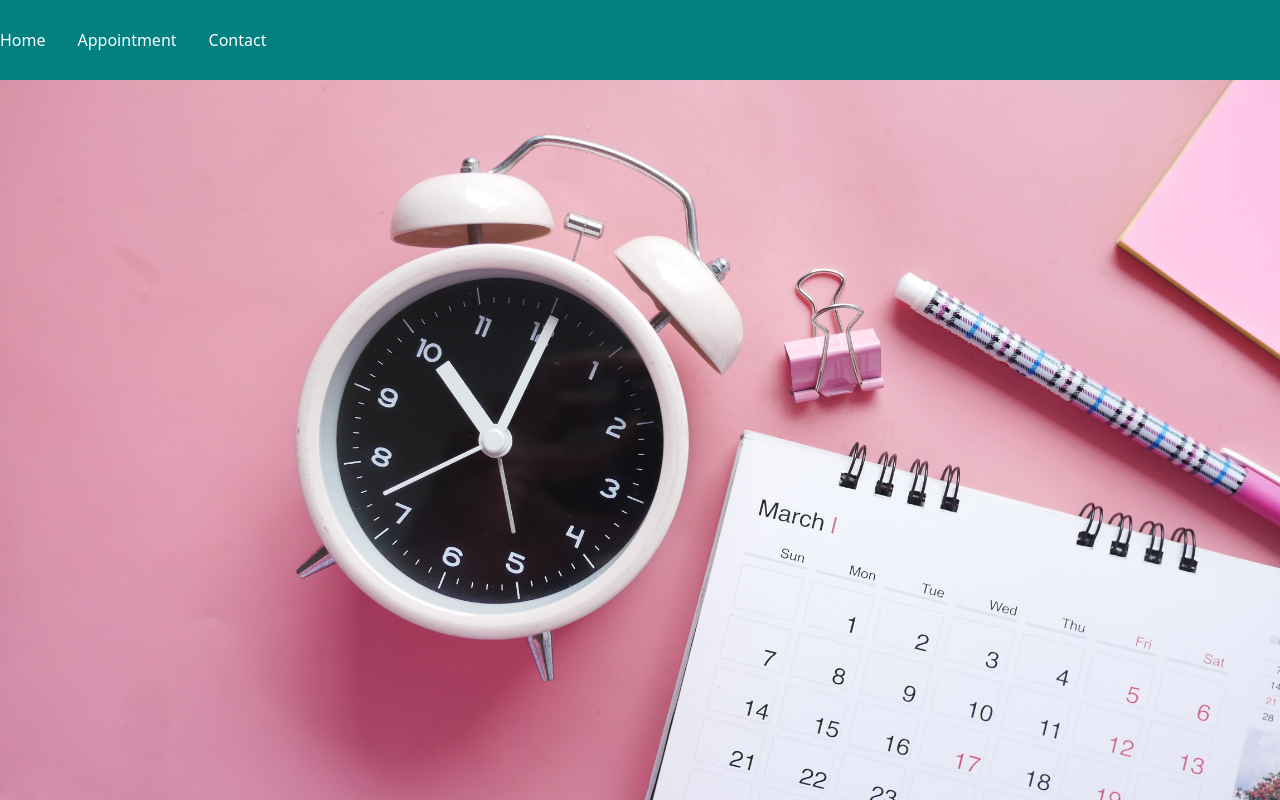
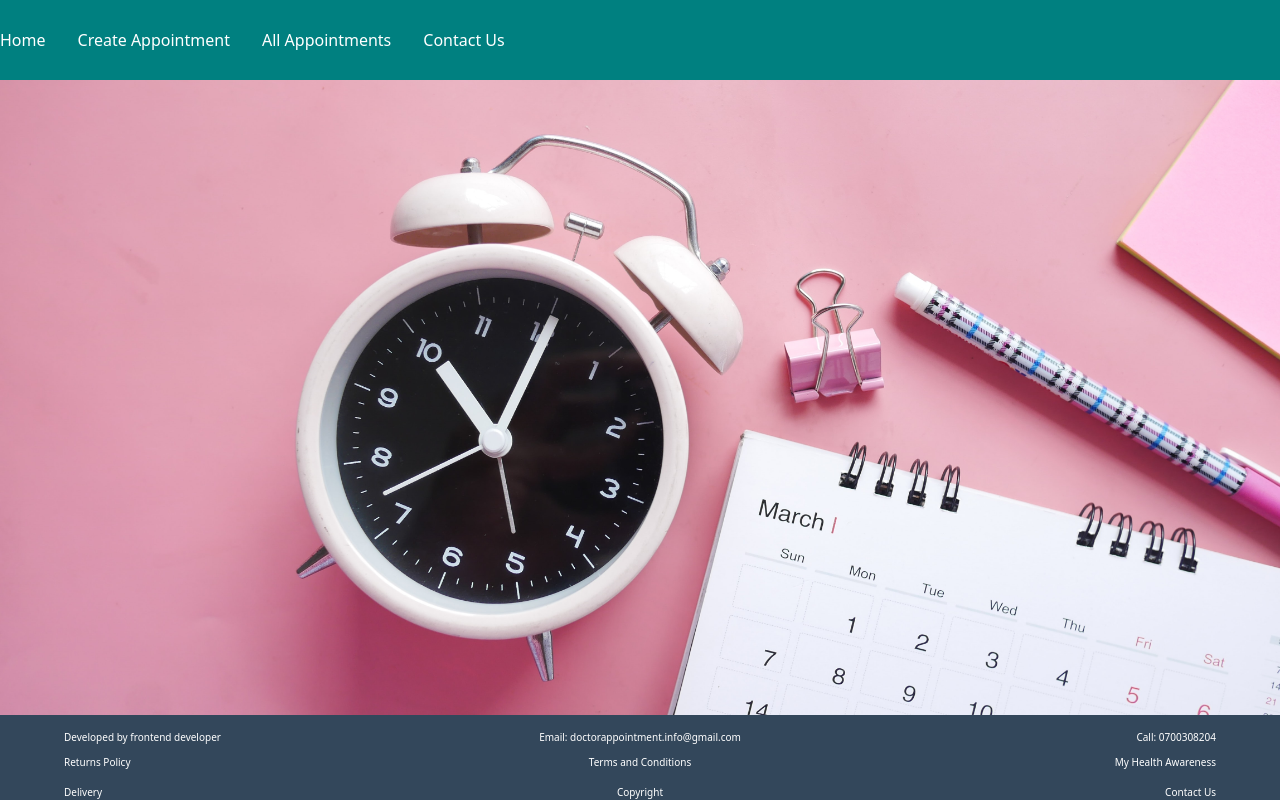
Before and after one commit to sylviaakoth/phase-3-project, a React (Create React App) app: page /contacts in a window 1280 px wide. Built offline with nearby package versions, Linux system fonts and the light colour scheme.

Commit message:
updated files

```diff
--- a/src/mycomponets/Appointment.js
+++ b/src/mycomponets/Appointment.js
@@ -3,6 +3,7 @@ import Inputs from '../components/Inputs'
 import Footer from '../components/Footer'
 
 function Appointment() {
+
   return (
     <>
         <Inputs/>
--- a/src/mycomponets/Header.js
+++ b/src/mycomponets/Header.js
@@ -8,10 +8,13 @@ function Header() {
                 <NavLink to='/'>Home</NavLink>
             </li>
             <li>
-                <NavLink to='/appointments'>Appointment</NavLink>
+                <NavLink to='/appointments'>Create Appointment</NavLink>
             </li>
             <li>
-                <NavLink to='/contact'>Contact</NavLink>
+                <NavLink to='/allappointments'>All Appointments</NavLink>
+            </li>
+            <li>
+                <NavLink to='/contacts'>Contact Us</NavLink>
             </li>
         </ul>
     </div>
--- /dev/null
+++ b/src/mycomponets/Patients.js
@@ -0,0 +1,45 @@
+import React, { useEffect, useState } from 'react'
+import './patients.css'
+function Patients() {
+    const [patients, setPatients] = useState([])
+    let apiUrl = "http://localhost:9292/patients"
+    useEffect(() => {
+      fetch(apiUrl)
+      .then((res) => res.json())
+      .then(jsonfile => setPatients(jsonfile))
+
+    },[])
+    patients.map(patient => {
+        console.log(patient)
+    })
+
+
+  return (
+    <div className='patientsbody'>
+        <table>
+        <tr className='table_head'>
+            <th>First Name</th>
+            <th>Last Name</th>
+            <th>Age</th>
+            <th>Gender</th>
+        </tr>
+            {patients.map((item, i) => {
+                return (
+                   <>
+
+                        <tr key={i} value={item}>
+                            <td>{item.first_name}</td>
+                            <td>{item.last_name}</td>
+                            <td>{item.age}</td>
+                            <td>{item.gender}</td>
+                        </tr>
+                   </>
+                );
+                })
+            }
+        </table>;
+    </div>
+  )
+}
+
+export default Patients
--- /dev/null
+++ b/src/mycomponets/patients.css
@@ -0,0 +1,7 @@
+*{
+    margin: 0;
+
+}
+.table_head{
+
+}
--- a/src/mypages/pages.js
+++ b/src/mypages/pages.js
@@ -4,6 +4,7 @@ import Home from '../mycomponets/Home'
 import Contact from '../mycomponets/Contact'
 import Header from '../mycomponets/Header'
 import Appointment from '../mycomponets/Appointment'
+import Patients from '../mycomponets/Patients'
 
 function Pages() {
   return (
@@ -13,7 +14,8 @@ function Pages() {
             <Routes>
                 <Route exact path="/" element={<Home/>}/>
                 <Route exact path="/appointments" element={<Appointment/>}/>
-                <Route exact path="/contact" element={<Contact/>}/>
+                <Route exact path="/allappointments" element={<Patients/>}/>
+                <Route exact path="/contacts" element={<Contact/>}/>
             </Routes>
         </BrowserRouter>
     </>
```
